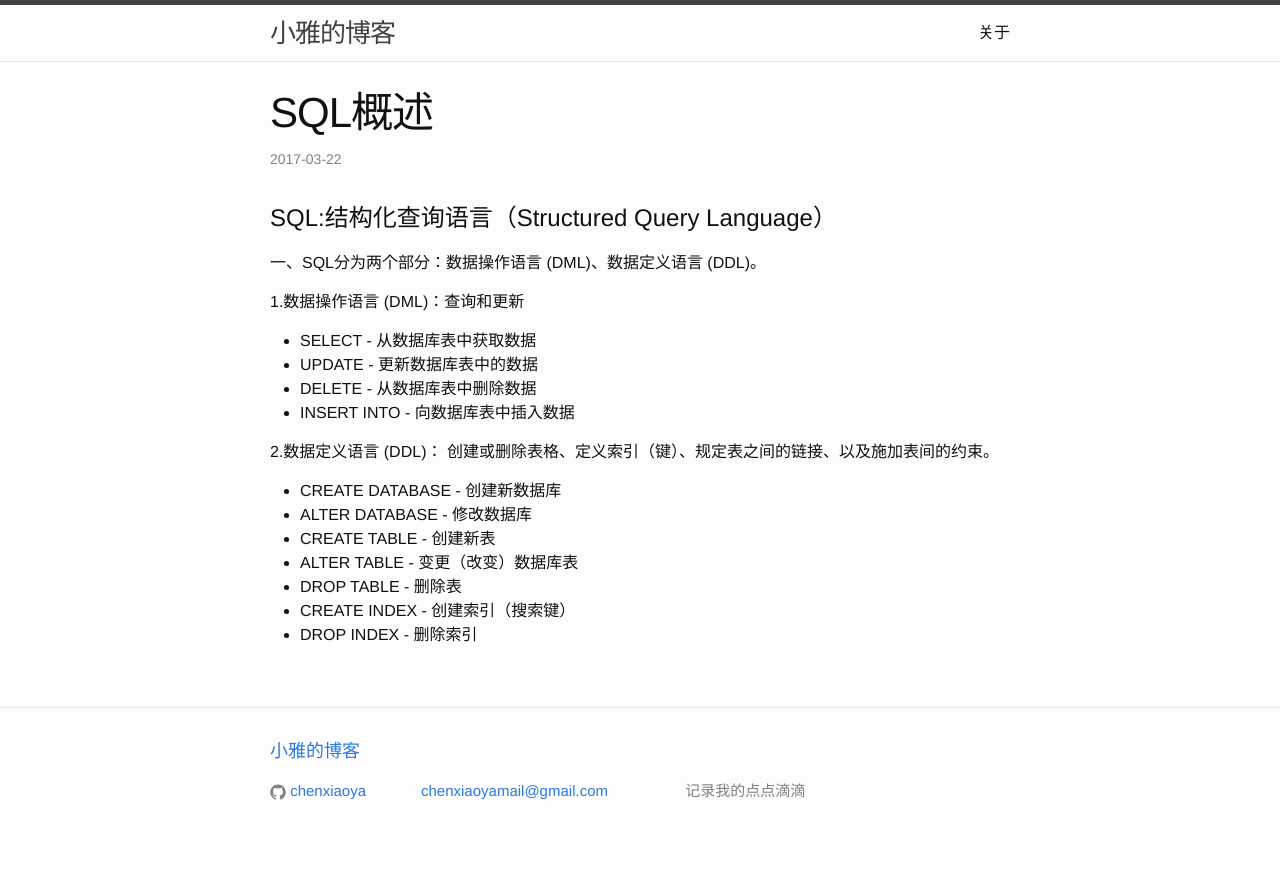
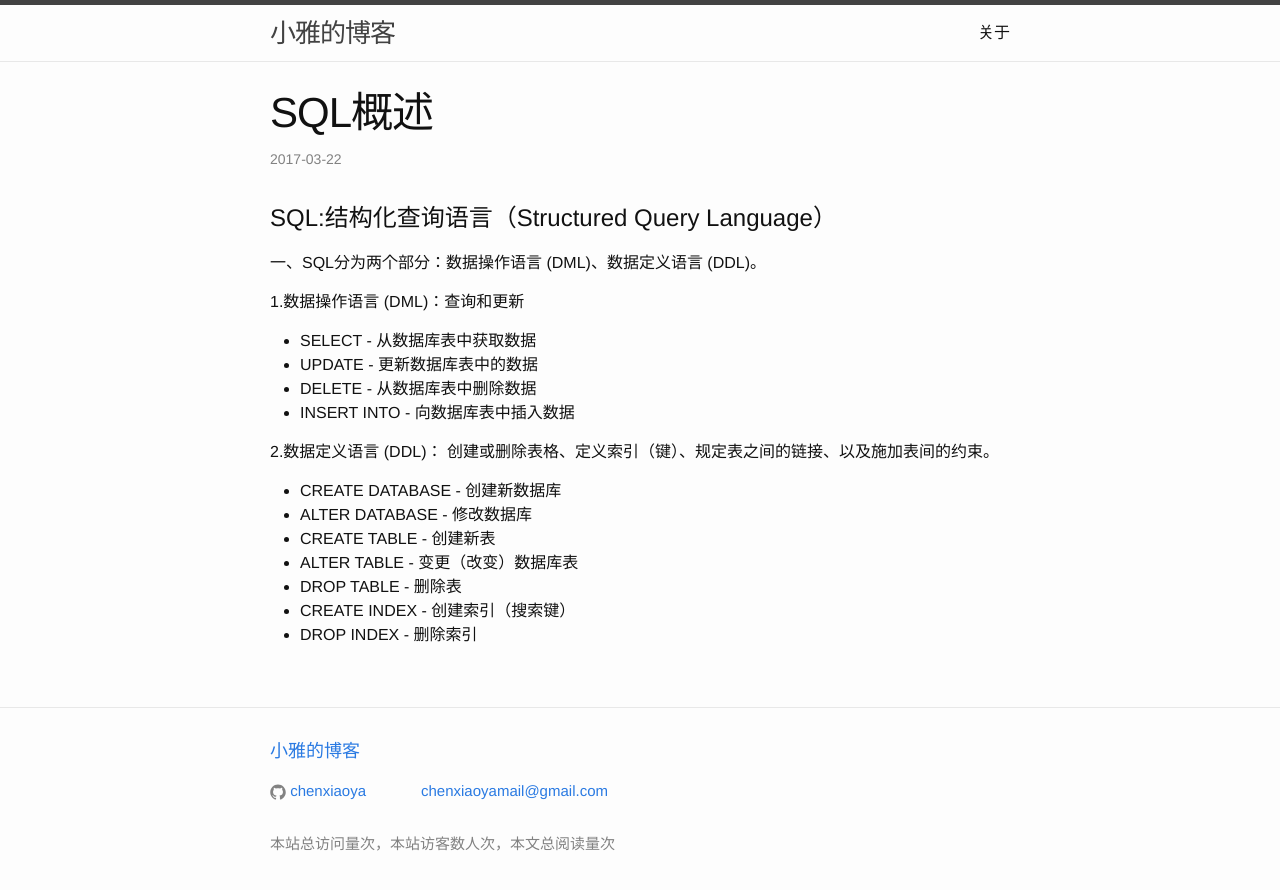
Before and after one commit to ChenXiaoya/chenxiaoya.github.io, a Jekyll site: the page built from _posts/2017-03-22-SQL.md, in a window 1280 px wide. Shown: the top 890 px of the page. Built offline with Jekyll 4.4.1, drawn with Linux system fonts in a browser that asks for light colours; comment, search, counter and statistics services are not loaded.

Commit message:
update format

```diff
--- a/_config.yml
+++ b/_config.yml
@@ -8,6 +8,7 @@ url: http://chenxiaoya.github.io
 email: chenxiaoyamail@gmail.com
 markdown: kramdown
 theme: minima
+intensedebate_comments: true
 gems:
 - jekyll-feed
 exclude:
--- a/_includes/footer.html
+++ b/_includes/footer.html
@@ -39,13 +39,18 @@
         </ul>
       </div>
 
+      <div class="footer-col">
+        本站总访问量<span id="busuanzi_value_site_pv"></span>次，本站访客数<span id="busuanzi_value_site_uv"></span>人次，本文总阅读量<span id="busuanzi_value_page_pv"></span>次
+      </div>
+
+
 
       <!--描述-->
-      <div class="footer-col footer-col-3">
-        <p>{{ site.description | escape }}</p>
-      </div>
+      <!--<div class="footer-col footer-col-3">-->
+        <!--<p>{{ site.description | escape }}</p>-->
+      <!--</div>-->
     </div>
 
   </div>
-
+  <script async src="//dn-lbstatics.qbox.me/busuanzi/2.3/busuanzi.pure.mini.js"></script>
 </footer>
```
Also changed, not shown: _layouts/default.html (+15 -0 lines).
